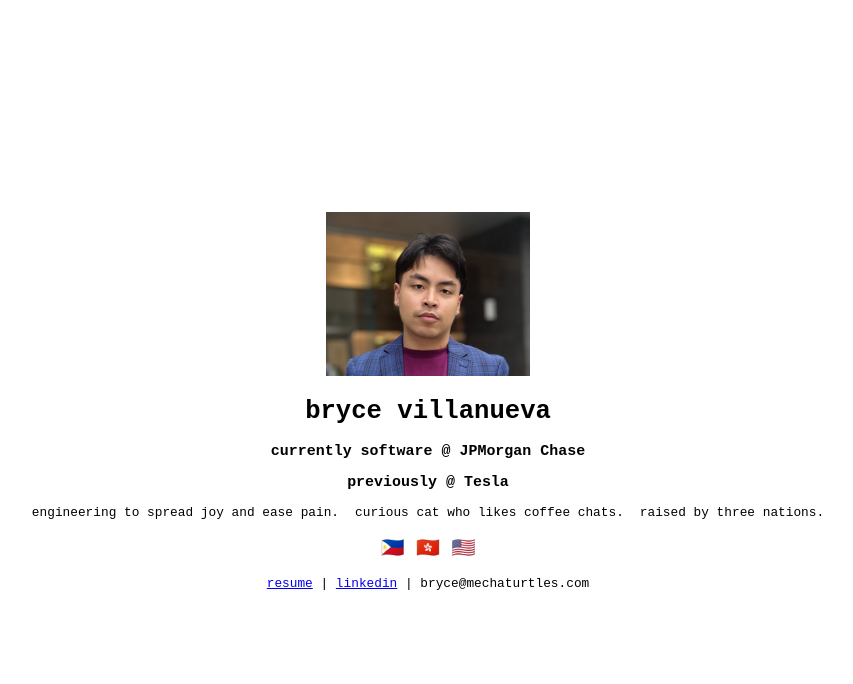
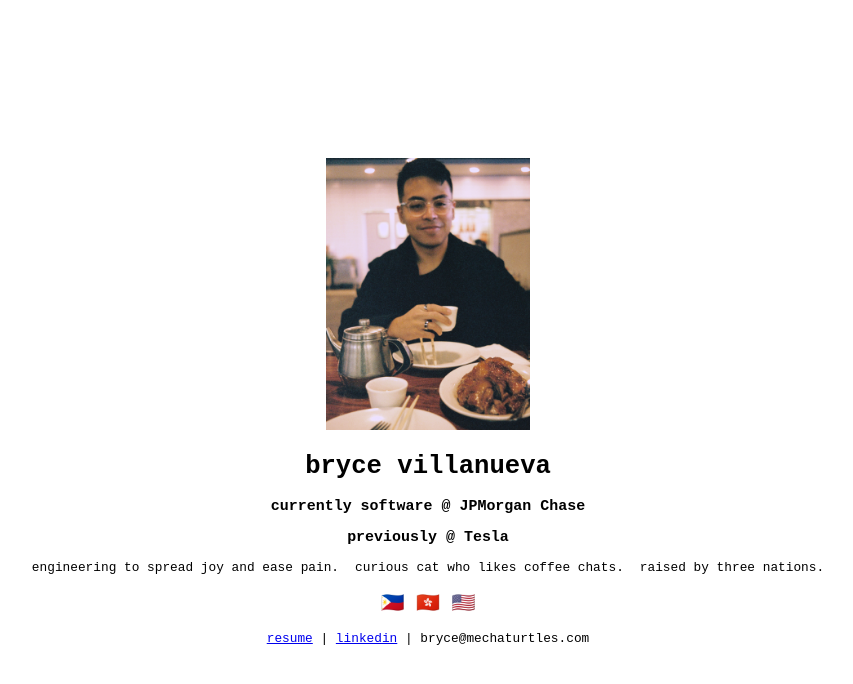
Before and after one commit to mechaturtles/mechaturtles.github.io, a website built with Parcel: page src/index.html in a window 1280 px wide. Shown: the whole page, without its empty margins (220-1073 px from the left). Built offline with nearby package versions, Linux system fonts and the light colour scheme.

Commit message:
Update index.html

```diff
--- a/src/index.html
+++ b/src/index.html
@@ -9,7 +9,7 @@
 
 <body>
   <div id="content">
-    <img src="./bryce-suit.png" alt="Bryce Villanueva sitting looking longingly into the camera." />
+    <img src="./bryce-tea.png" alt="Bryce Villanueva sitting looking longingly into the camera." />
     <h1>bryce villanueva</h1>
     <h3>
       currently software @ <b>JPMorgan Chase</b>
```
